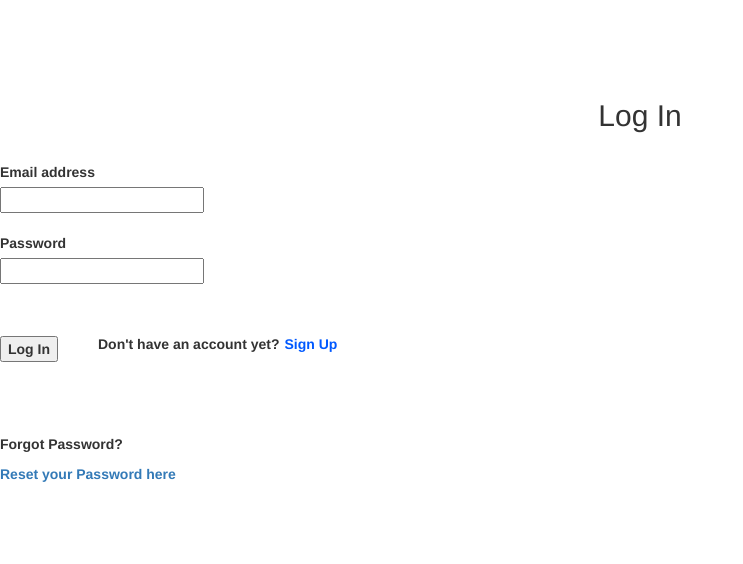
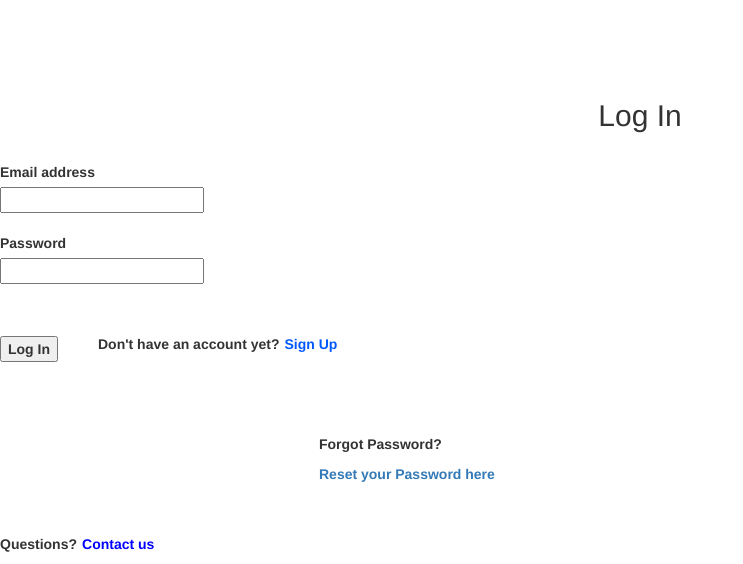
Before and after one commit to katharinalisa/Business-Events-Site, a Flask app: page /login.html in a window 1280 px wide. Shown: the part 64-628 px from the top of the page, without its empty margins (0-743 px from the left). Run offline with Flask 3, Linux system fonts and the light colour scheme; lists and menus that the app fills with data are empty; parts of the project's set-up code (start-up, migrations or seed data) failed here and were passed over; some libraries are stand-ins or nearby versions.

Commit message:
Update login.html

```diff
--- a/projectfile/website/templates/login.html
+++ b/projectfile/website/templates/login.html
@@ -1,18 +1,17 @@
 {% extends "base.html" %}
 {% block header %}
 <form method="POST">
-<div class="background-color-login">
-    <body><br><br><br><br>
-        <h2 style="text-align:center">Log In</h2><br>
-    </body>
 {% endblock %}
 {% block content %}
+<div class="background-color-login">
+    <br><br><br><br>
+<h2 style="text-align:center">Log In</h2><br>
 <body>
 <div class="margin-content">
         <div class="wrap-login">
             <table>
                 <tr>
-                    <th><table>
+                    <th>
                         <tr style="margin-left:30px;">
                             <th><label>Email address</label></th>
                             <th></th>
@@ -32,7 +31,8 @@
                         </tr>
                         <tr>
                             <th style="height:30px;"></th>
-                        </tr>
+                        </table>
+                    </tr>
                 </tr>
             </table>
             <br>
@@ -51,14 +51,19 @@
         </div>
         <br>
         <br>
-        <!-- Reset password -->
-        <p class="forgot-password1">Forgot Password?</p>
-        <a href=""><p class="forgot-password">Reset your Password here</p></a>
+         <!-- Reset password -->
+        <table>
+            <tr>
+                <th style="width:319px;"></th>
+                <th><p class="forgot-password1">Forgot Password?</p></th>
+            </tr>
+            <tr>
+                <th style="width:319px;"></th>
+                <th><a href="Forgot_Password.html"><p class="forgot-password">Reset your Password here</p></a></th>
+            </tr>
+        </table>
     </div>
     </body>
 </div>
-<br>
-<br>
-<br>
 </form>
 {% endblock %}
```
